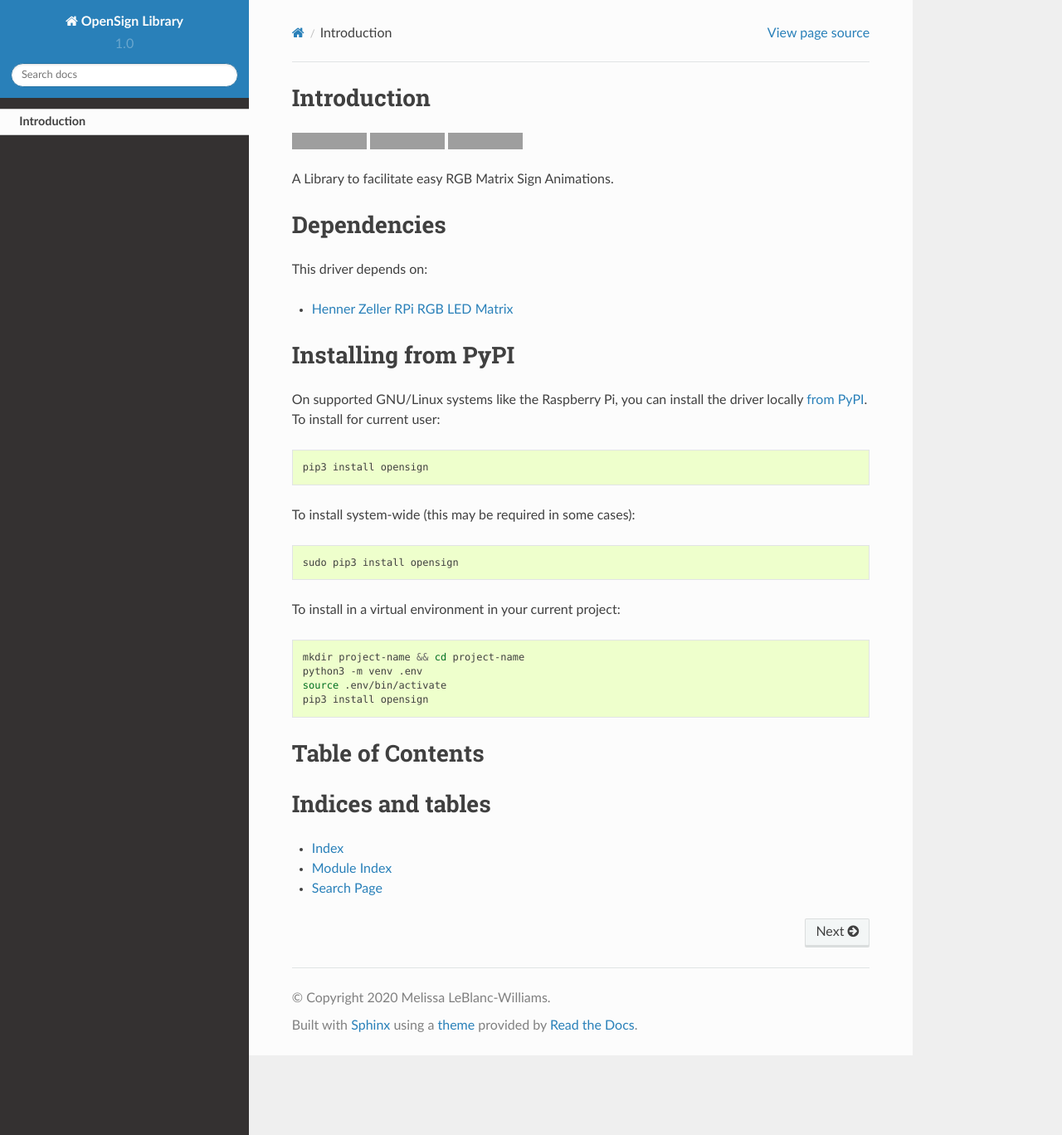
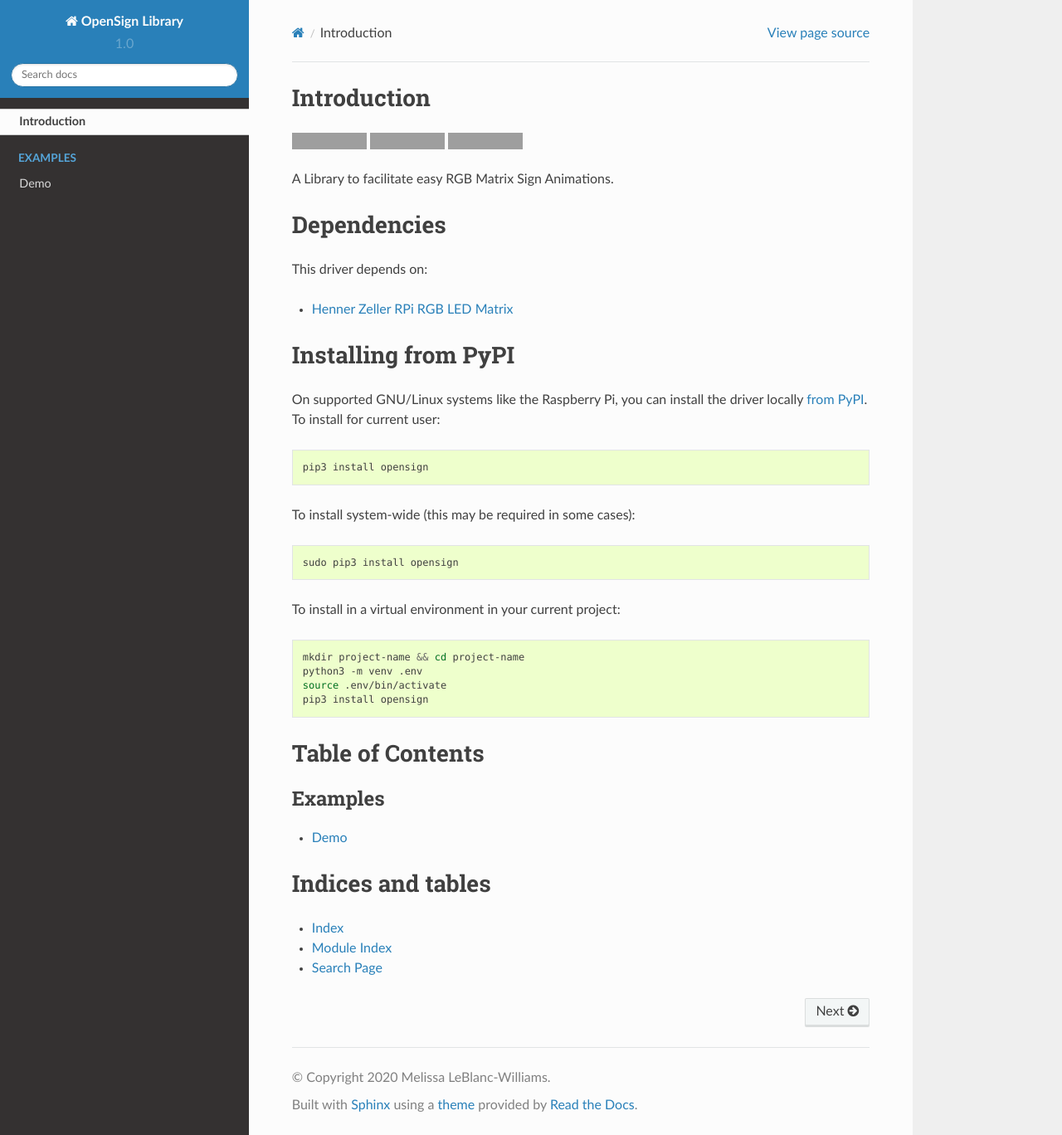
Before and after one commit to Maker-Melissa/OpenSign, a Sphinx documentation site: the page built from docs/index.rst, in a window 1280 px wide and 1368 px high. Shown: the whole window at 83% size. Built offline with Sphinx 7.4.7 and the Read the Docs theme 2.0.0, drawn with Linux system fonts in a browser that asks for light colours; grey boxes are pictures that could not be loaded.

Commit message:
Add examples to Docs Index

```diff
--- a/docs/index.rst
+++ b/docs/index.rst
@@ -8,6 +8,11 @@ Table of Contents
     :hidden:
 
     self
+
+.. toctree::
+    :caption: Examples
+
+    examples
 
 .. toctree::
     :caption: API Reference
```
Also changed, not shown: 1 other file.
